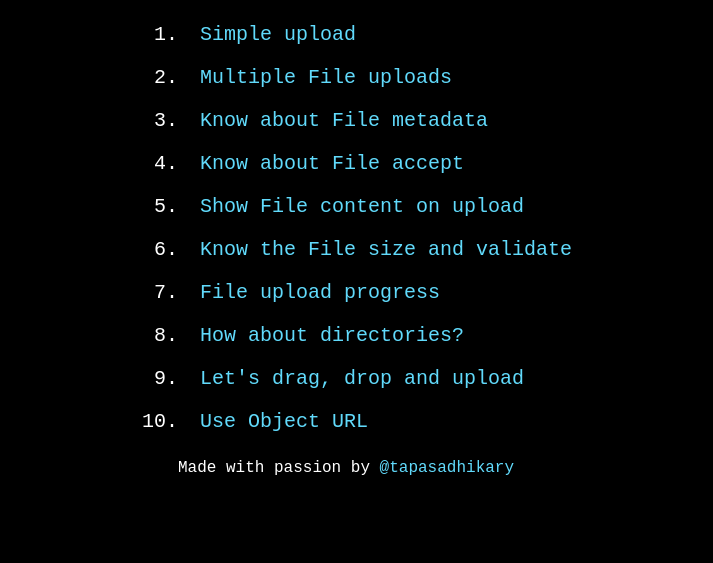
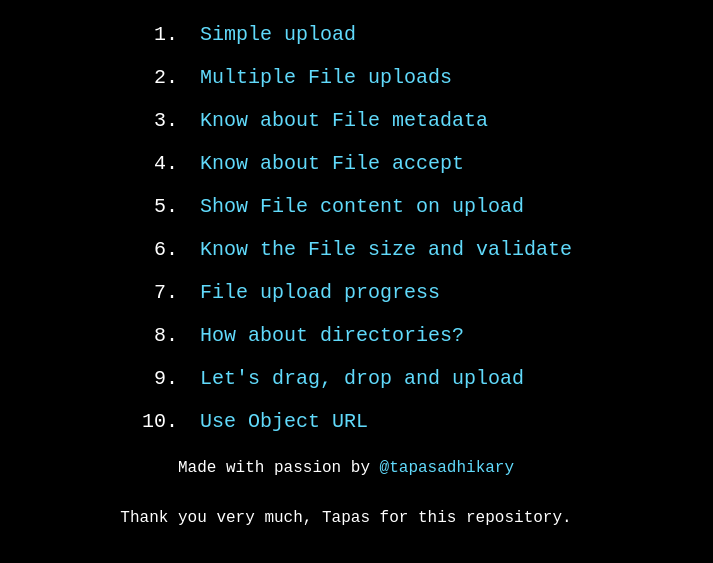
Before and after one commit to atapas/html-file-upload, a plain HTML site: page index.html in a window 1280 px wide. Shown: the part 91-654 px from the top of the page, without its empty margins (294-1007 px from the left). Drawn offline with Linux system fonts and the light colour scheme.

Commit message:
HACKTOBERFEST

```diff
--- a/index.html
+++ b/index.html
@@ -69,6 +69,9 @@
         <footer>Made with passion by <a href="https://twitter.com/tapasadhikary" target="_blank">@tapasadhikary</a></footer>
         <p> </p>
     </div>
+    <div>
+        Thank you very much, Tapas for this repository.
+    </div>
 </body>
 
 </html>
```
